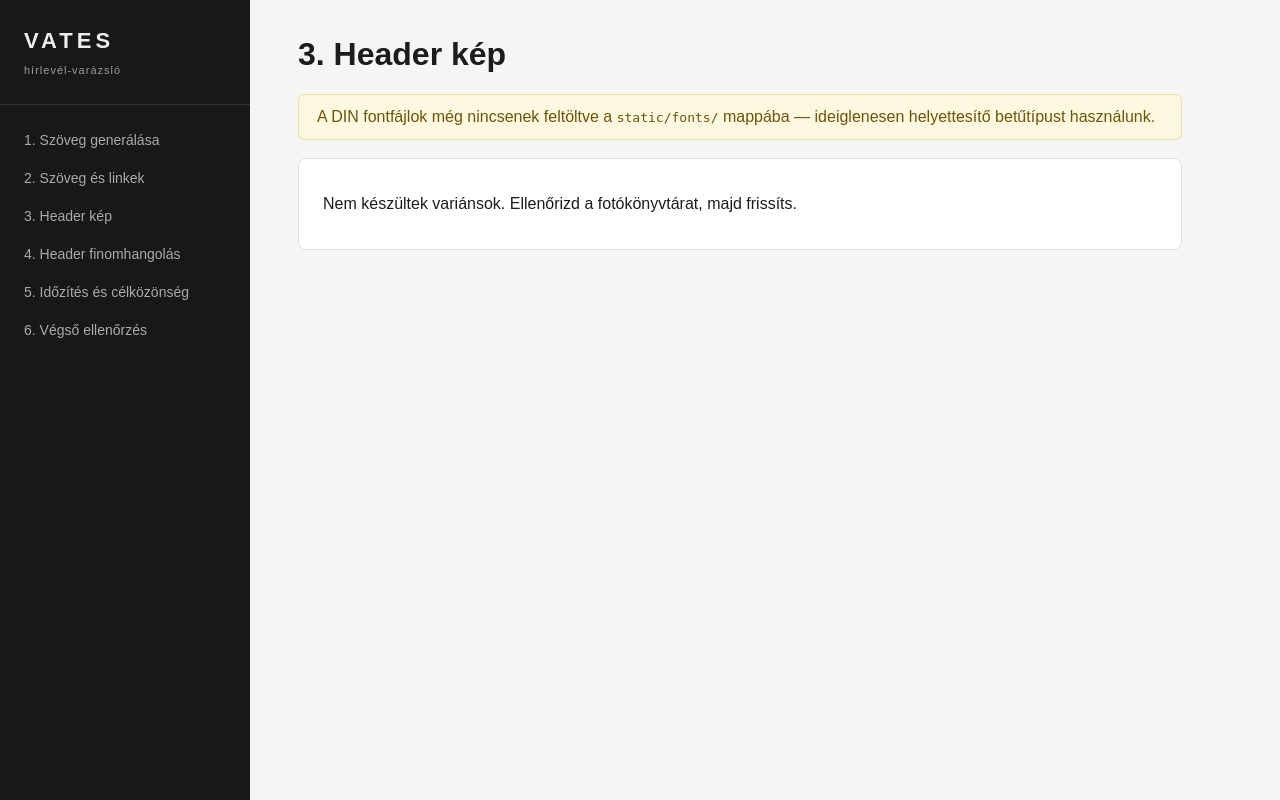
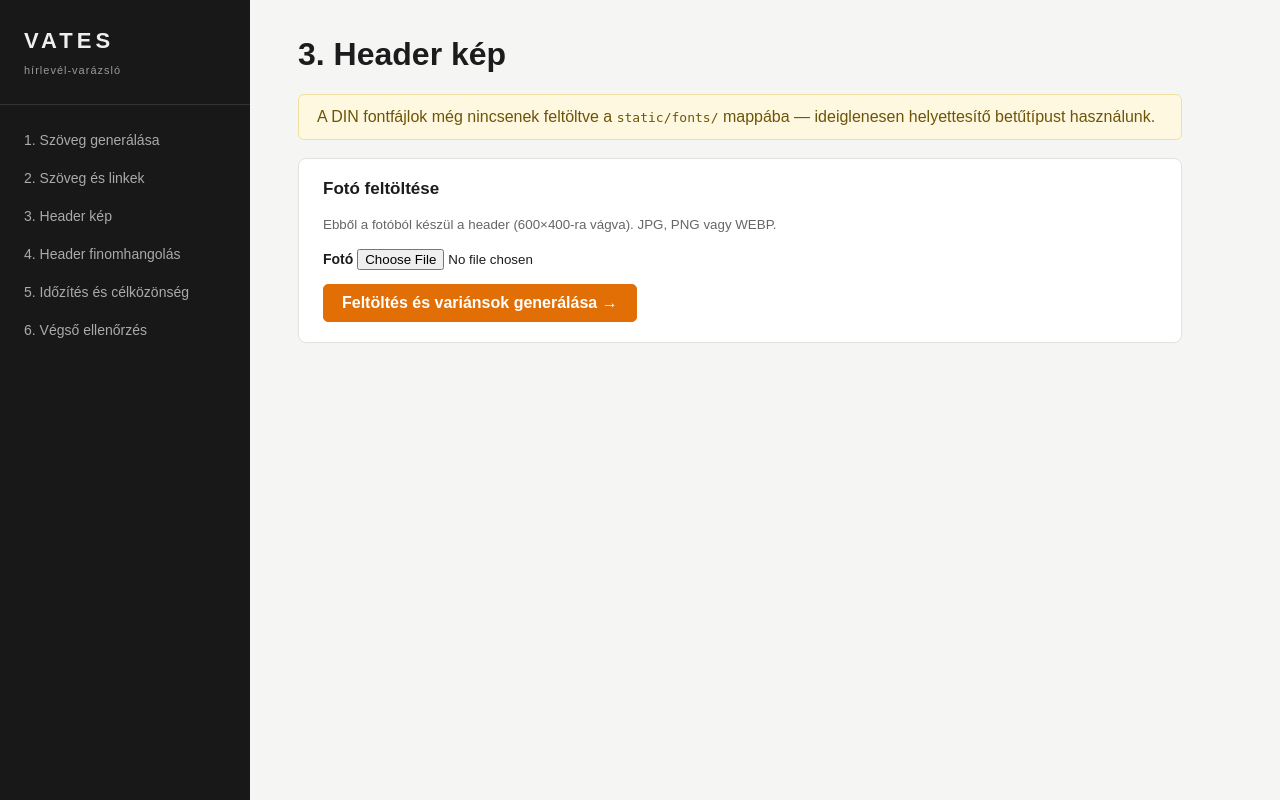
Before and after one commit to baranybee-dot/newsletter, a Flask app: template templates/step3_image.html in a window 1280 px wide. Run offline with Flask 3, Linux system fonts and the light colour scheme; the template is opened without the code that fills it, so the values that code supplies are empty; some libraries are stand-ins or nearby versions.

Commit message:
3. lépés átalakítása: fotókönyvtár helyett operátori fotófeltöltés
- Az operátor tölti fel a header fotóját (JPG/PNG/WEBP), az AI ugyanabból
  a képből 3 különböző headline+pozíció variánst készít
- A fotókönyvtár és a PHOTO_LIBRARY_PATH teljesen kikerült
- Új akciók: új headline-ok kérése, másik fotó feltöltése
- A feltöltött kép session-mappába kerül, RGB JPEG-re normalizálva

https://claude.ai/code/session_01AxstkjeV2SLUkSLpoMRbci

```diff
--- a/ai_client.py
+++ b/ai_client.py
@@ -252,40 +252,35 @@ def build_visual_style_profile(reference_dir):
 
 
 # ---------------------------------------------------------------------------
-# Fotóválasztás a könyvtárból + headline generálás
+# Headline-variánsok az operátor által feltöltött fotóhoz
 # ---------------------------------------------------------------------------
 
-def select_photos_and_headlines(body_text, photo_dir, visual_profile):
-    """A levélszöveghez legjobban illő 3 fotó + headline-ok + pozíció.
+def generate_headline_variants(body_text, photo_path, visual_profile):
+    """A feltöltött fotóhoz 3 különböző headline + pozíció variáns.
 
-    Visszatérés: [{"file", "reason", "headline", "position"}] (max 3).
+    Visszatérés: [{"headline", "position", "reason"}] (pontosan 3).
     """
-    files = sorted(
-        f for f in os.listdir(photo_dir)
-        if f.lower().endswith((".jpg", ".jpeg", ".png", ".webp"))
-    )
-    if not files:
-        return []
-    files = files[:20]  # egy hívásban max 20 kép
-    content = []
-    for i, f in enumerate(files):
-        content.append({"type": "text", "text": f"KÉP #{i} — fájlnév: {f}"})
-        content.append(_image_content(os.path.join(photo_dir, f)))
-    content.append({
-        "type": "text",
-        "text": (
-            f"HÍRLEVÉL SZÖVEGE:\n{body_text}\n\n"
-            f"VIZUÁLIS STÍLUSPROFIL:\n{visual_profile}\n\n"
-            "Válaszd ki a 3 fotót, ami kontextuálisan legjobban illik a hírlevél "
-            "témájához. Mindegyikhez:\n"
-            "- rövid magyar indoklás (reason)\n"
-            "- ütős, NAGYBETŰS magyar headline, max 5-7 szó (headline)\n"
-            "- a fotó kompozíciója alapján döntsd el a szöveg helyét (position): "
-            "\"bottom-left\" vagy \"bottom-center\"\n\n"
-            "CSAK valid JSON-t adj vissza: "
-            '[{"index": 0, "reason": "...", "headline": "...", "position": "bottom-left"}]'
-        ),
-    })
+    content = [
+        _image_content(photo_path, max_size=800),
+        {
+            "type": "text",
+            "text": (
+                f"HÍRLEVÉL SZÖVEGE:\n{body_text}\n\n"
+                f"VIZUÁLIS STÍLUSPROFIL (korábbi Vates headerek alapján):\n{visual_profile}\n\n"
+                "A fenti fotóból készül a hírlevél header képe (600x400). Adj "
+                "3 KÜLÖNBÖZŐ headline-variánst, eltérő megközelítéssel (pl. "
+                "érzelmi horog / termékfókusz / játékos-ütős). Mindegyikhez:\n"
+                "- ütős, NAGYBETŰS magyar headline, max 5-7 szó (headline)\n"
+                "- a fotó kompozíciója alapján a szöveg helye (position): "
+                "\"bottom-left\", \"bottom-center\", \"bottom-right\", "
+                "\"top-left\" vagy \"top-center\" — oda tedd, ahol nem takar "
+                "fontos képi elemet és jól olvasható\n"
+                "- rövid magyar indoklás (reason)\n\n"
+                "CSAK valid JSON-t adj vissza: "
+                '[{"headline": "...", "position": "bottom-left", "reason": "..."}]'
+            ),
+        },
+    ]
     resp = _client().messages.create(
         model=MODEL, max_tokens=1000,
         messages=[{"role": "user", "content": content}],
@@ -293,12 +288,10 @@ def select_photos_and_headlines(body_text, photo_dir, visual_profile):
     picks = _extract_json(resp.content[0].text)
     results = []
     for p in picks[:3]:
-        idx = p.get("index")
-        if isinstance(idx, int) and 0 <= idx < len(files):
+        if p.get("headline"):
             results.append({
-                "file": files[idx],
+                "headline": p["headline"].upper(),
+                "position": p.get("position", "bottom-left"),
                 "reason": p.get("reason", ""),
-                "headline": (p.get("headline") or "").upper(),
-                "position": p.get("position", "bottom-left"),
             })
     return results
--- a/app.py
+++ b/app.py
@@ -24,8 +24,9 @@ app.secret_key = os.environ.get("FLASK_SECRET_KEY", "dev-only-secret")
 
 BUDAPEST = ZoneInfo("Europe/Budapest")
 SESSION_DIR = os.path.join("tmp", "sessions")
-PHOTO_DIR = os.environ.get("PHOTO_LIBRARY_PATH") or os.path.join("static", "photo_library")
 REFERENCE_DIR = os.environ.get("REFERENCE_HEADERS_PATH") or os.path.join("static", "reference_headers")
+ALLOWED_PHOTO_EXT = {".jpg", ".jpeg", ".png", ".webp"}
+SOURCE_PHOTO = "source_photo.jpg"
 
 MOODS = [
     ("playful", "Játékos"), ("emotional", "Érzelmes"), ("urgent", "Sürgető"),
@@ -100,13 +101,6 @@ def tmp_image(filename):
     if "/" in filename or "\\" in filename or filename.startswith("."):
         abort(404)
     return send_from_directory(os.path.abspath(session_image_dir()), filename)
-
-
-@app.get("/photo/<path:filename>")
-def photo(filename):
-    if ".." in filename:
-        abort(404)
-    return send_from_directory(os.path.abspath(PHOTO_DIR), filename)
 
 
 # ---------------------------------------------------------------------------
@@ -252,7 +246,7 @@ def step2():
 
 
 # ---------------------------------------------------------------------------
-# 3. lépés: header kép generálás
+# 3. lépés: fotó feltöltése + headline-variánsok generálása
 # ---------------------------------------------------------------------------
 
 @app.route("/step3", methods=["GET", "POST"])
@@ -264,7 +258,26 @@ def step3():
 
     if request.method == "POST":
         action = request.form.get("action")
-        if action == "select":
+        if action == "upload":
+            file = request.files.get("photo")
+            ext = os.path.splitext(file.filename or "")[1].lower() if file else ""
+            if not file or not file.filename:
+                error = "Válassz egy képfájlt."
+            elif ext not in ALLOWED_PHOTO_EXT:
+                error = "Csak JPG, PNG vagy WEBP kép tölthető fel."
+            else:
+                try:
+                    from PIL import Image
+                    img = Image.open(file.stream)
+                    img = img.convert("RGB")
+                    img.save(os.path.join(session_image_dir(), SOURCE_PHOTO),
+                             "JPEG", quality=92)
+                    state["source_photo"] = SOURCE_PHOTO
+                    state.pop("header_variants", None)
+                    state.pop("selected_variant", None)
+                except Exception as exc:  # noqa: BLE001
+                    error = f"A kép nem dolgozható fel: {exc}"
+        elif action == "select":
             idx = int(request.form.get("variant", -1))
             if 0 <= idx < len(state.get("header_variants", [])):
                 state["selected_variant"] = idx
@@ -272,30 +285,30 @@ def step3():
                 return redirect(url_for("step4"))
         elif action == "regenerate":
             state.pop("header_variants", None)
-            save_state(state)
+        elif action == "new_photo":
+            state.pop("source_photo", None)
+            state.pop("header_variants", None)
+            state.pop("selected_variant", None)
+        save_state(state)
 
-    if "header_variants" not in state:
+    if state.get("source_photo") and "header_variants" not in state:
         try:
             visual = ai_client.load_visual_cache()
-            if not visual:
-                profile = ai_client.build_visual_style_profile(REFERENCE_DIR)
-            else:
-                profile = visual["profile"]
-            picks = ai_client.select_photos_and_headlines(state["body"], PHOTO_DIR, profile)
-            if not picks:
-                error = ("A fotókönyvtár üres (" + PHOTO_DIR + "). "
-                         "Tölts fel képeket, majd frissítsd az oldalt.")
+            profile = (visual["profile"] if visual
+                       else ai_client.build_visual_style_profile(REFERENCE_DIR))
+            photo_path = os.path.join(session_image_dir(), state["source_photo"])
+            picks = ai_client.generate_headline_variants(
+                state["body"], photo_path, profile
+            )
             variants = []
-            img_dir = session_image_dir()
             for i, pick in enumerate(picks, start=1):
-                out = os.path.join(img_dir, f"header_v{i}.jpg")
+                out = os.path.join(session_image_dir(), f"header_v{i}.jpg")
                 used_size = image_composer.compose_header(
-                    os.path.join(PHOTO_DIR, pick["file"]), pick["headline"],
-                    out, position=pick["position"],
+                    photo_path, pick["headline"], out, position=pick["position"],
                 )
                 variants.append({
                     "file": f"header_v{i}.jpg",
-                    "photo": pick["file"],
+                    "photo": state["source_photo"],
                     "headline": pick["headline"],
                     "position": pick["position"],
                     "font_size": used_size,
@@ -305,8 +318,7 @@ def step3():
             state["header_variants"] = variants
             save_state(state)
         except Exception as exc:  # noqa: BLE001
-            error = f"A header generálás nem sikerült: {exc}"
-            state.setdefault("header_variants", [])
+            error = f"A variánsok generálása nem sikerült: {exc}"
 
     return render_template(
         "step3_image.html", state=state, error=error, active="step3",
@@ -347,8 +359,8 @@ def _apply_adjustments(state, variant, form):
         pass
     out = os.path.join(session_image_dir(), variant["file"])
     used = image_composer.compose_header(
-        os.path.join(PHOTO_DIR, variant["photo"]), variant["headline"], out,
-        position=variant["position"], font_size=variant["font_size"],
+        os.path.join(session_image_dir(), variant["photo"]), variant["headline"],
+        out, position=variant["position"], font_size=variant["font_size"],
         color=variant["color"],
     )
     variant["font_size"] = used
--- a/templates/step3_image.html
+++ b/templates/step3_image.html
@@ -7,6 +7,16 @@
   <code>static/fonts/</code> mappába — ideiglenesen helyettesítő betűtípust használunk.</div>
 {% endif %}
 
+{% if not state.source_photo %}
+  <form method="post" enctype="multipart/form-data" class="card">
+    <h2>Fotó feltöltése</h2>
+    <p><small>Ebből a fotóból készül a header (600×400-ra vágva). JPG, PNG vagy WEBP.</small></p>
+    <label>Fotó
+      <input type="file" name="photo" accept=".jpg,.jpeg,.png,.webp" required>
+    </label>
+    <button type="submit" name="action" value="upload" class="primary">Feltöltés és variánsok generálása →</button>
+  </form>
+{% else %}
   {% if state.header_variants %}
     <form method="post" class="variants">
       {% for v in state.header_variants %}
@@ -21,10 +31,17 @@
       {% endfor %}
       <div class="actions">
         <button type="submit" name="action" value="select" class="primary">Kiválaszt és finomhangol →</button>
-      <button type="submit" name="action" value="regenerate">Új variánsok kérése</button>
+        <button type="submit" name="action" value="regenerate">Új headline-ok kérése</button>
+        <button type="submit" name="action" value="new_photo">Másik fotót töltök fel</button>
       </div>
     </form>
   {% else %}
-  <div class="card"><p>Nem készültek variánsok. Ellenőrizd a fotókönyvtárat, majd frissíts.</p></div>
+    <div class="card">
+      <p>A variánsok generálása nem készült el. Frissítsd az oldalt, vagy tölts fel másik fotót.</p>
+      <form method="post">
+        <button type="submit" name="action" value="new_photo">Másik fotót töltök fel</button>
+      </form>
+    </div>
+  {% endif %}
 {% endif %}
 {% endblock %}
```
Also changed, not shown: README.md, 2 other files. Lines whose indentation alone changed are shown as unchanged.
